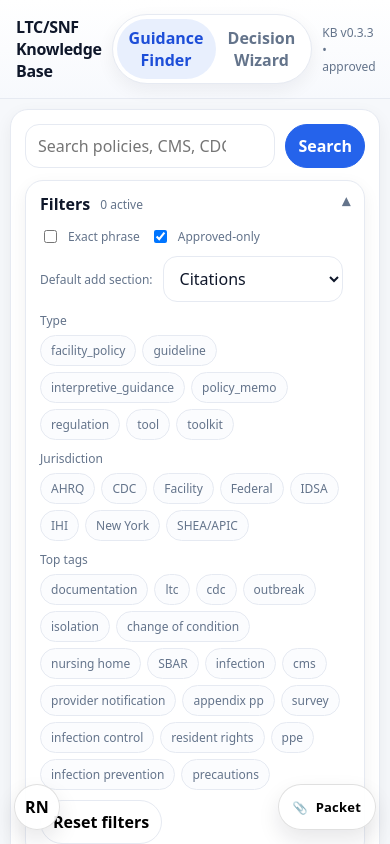
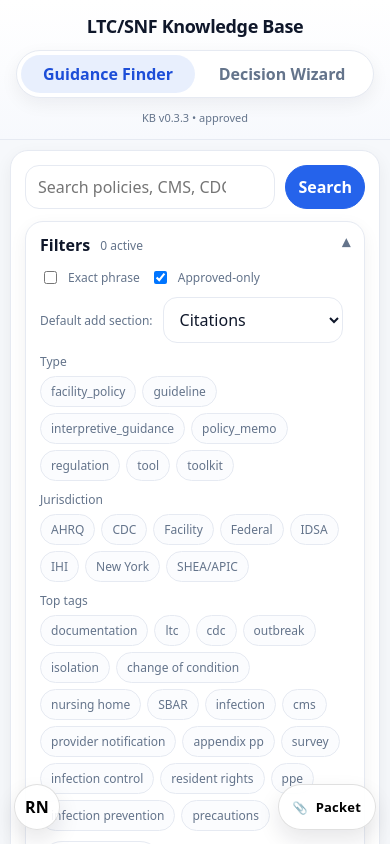
Before and after one commit to juanenguerra-cmd/kb-rn-thinker, a React (Vite) app: page / in a window 390 px wide. Shown: the top 844 px of the page. Built offline with nearby package versions, Linux system fonts and the light colour scheme; no server answers.

Commit message:
Improve mobile header layout

```diff
--- a/src/styles/theme.css
+++ b/src/styles/theme.css
@@ -109,6 +109,47 @@ a:hover { text-decoration: underline; }
     top: auto;
   }
 
+}
+
+@media (max-width: 720px) {
+  .kbHeaderInner {
+    grid-template-columns: 1fr;
+    gap: 12px;
+    text-align: center;
+  }
+
+  .kbTitle {
+    font-size: 18px;
+  }
+
+  .kbTabs {
+    width: 100%;
+    justify-content: center;
+    flex-wrap: wrap;
+  }
+
+  .kbTab {
+    flex: 1 1 140px;
+  }
+
+  .kbRight {
+    justify-content: center;
+    font-size: 11px;
+  }
+
+  .row {
+    flex-wrap: wrap;
+  }
+
+  .panelPad {
+    padding: 12px;
+  }
+
+  .actionBar {
+    margin: -12px -12px 10px -12px;
+    padding-left: 12px;
+    padding-right: 12px;
+  }
 }
 
 .panel {
```
